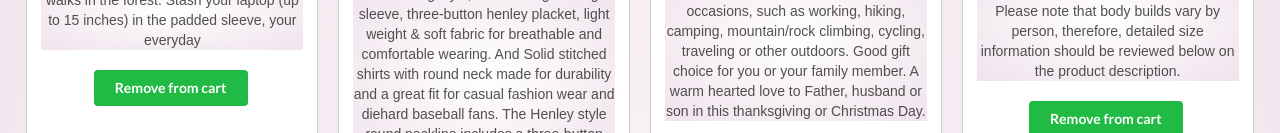
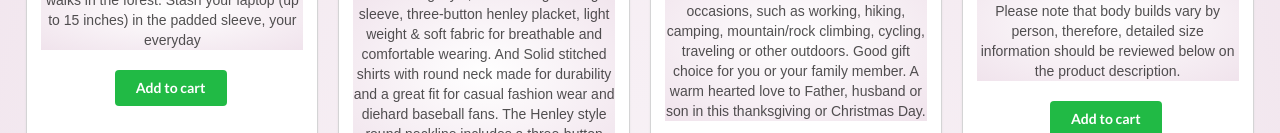
Before and after one commit to Mirobecatherline/my-app, a React (Create React App) app: page /product in a window 1280 px wide. Shown: the part 667-800 px from the top of the page. Built offline with nearby package versions, Linux system fonts and the light colour scheme; data requests are answered from the project's data file.

Commit message:
click add

```diff
--- a/src/components/Productitem.js
+++ b/src/components/Productitem.js
@@ -21,7 +21,7 @@ function Productitem({image,title,category,description}) {
             {description}
             </div>
             <br/>
-            <button className="positive ui button"  onClick={handleclick}> {read ? "Add to cart" : "Remove from cart"}</button>
+            <button className="positive ui button"  onClick={handleclick}> {read ? "Remove from cart" : "Add to cart"}</button>
             </div>
         </div>
                 );
```
